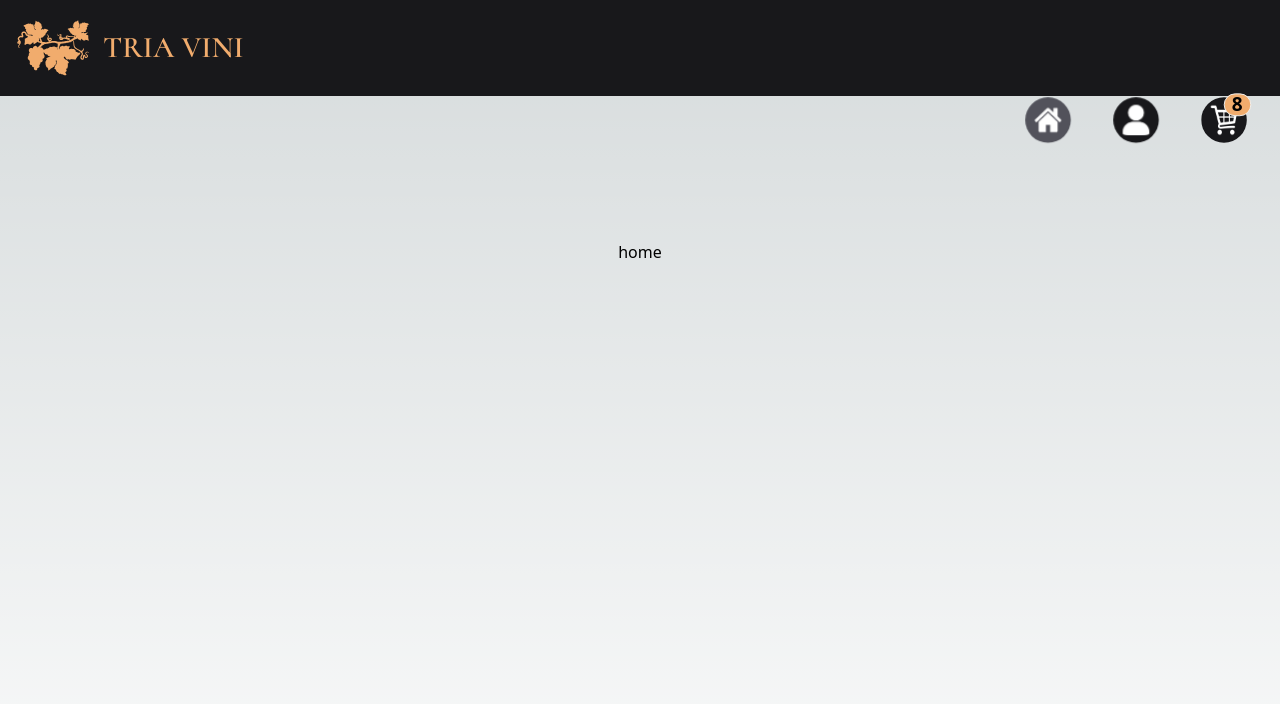
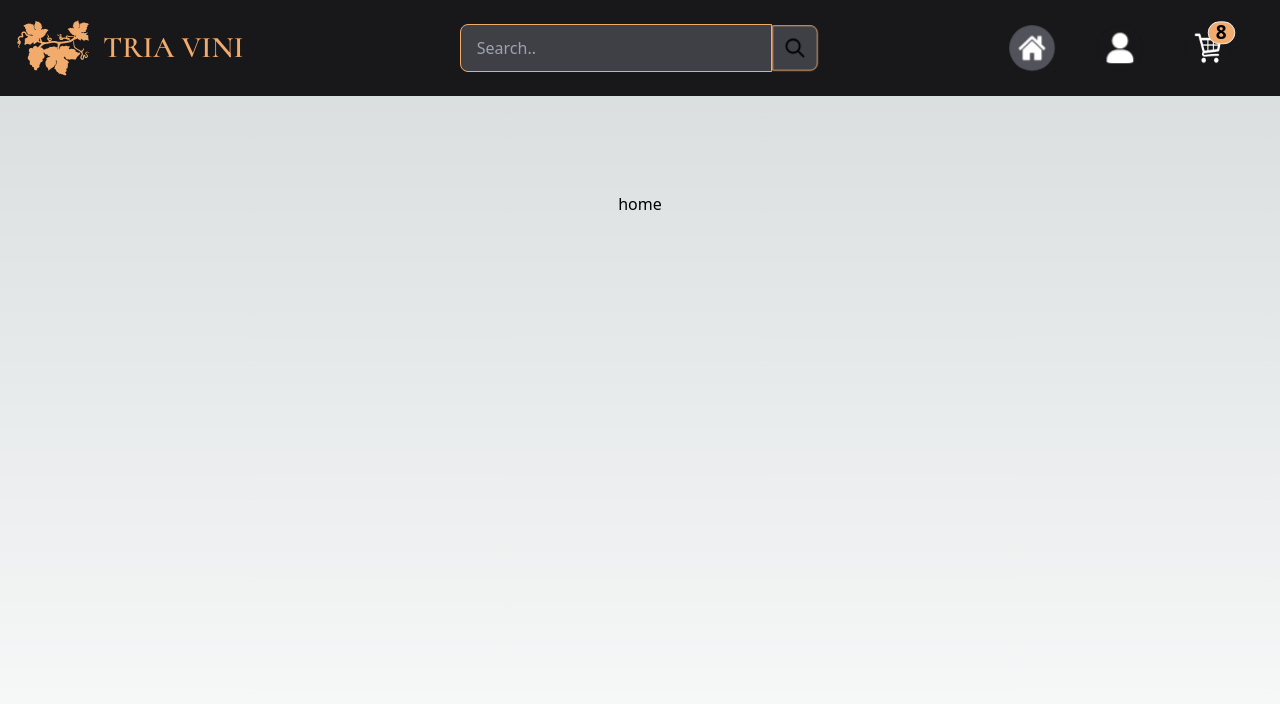
Before and after one commit to ZalwayJH/Tria-Vini, a Next.js app: page / in a window 1280 px wide. Shown: the top 704 px of the page. Built offline with nearby package versions, Linux system fonts and the light colour scheme.

Commit message:
added searchbar to lg navbar, still need to add it to the drawer for sm view

```diff
--- a/app/components/Navbar.jsx
+++ b/app/components/Navbar.jsx
@@ -22,7 +22,7 @@ const Navbar = () => {
   return (
     <header className={cormorant.variable}>
       <nav className="w-full">
-        <div className=" h-24 bg-zinc-900 flex flex-wrap items-center justify-between mx-auto p-4">
+        <div className=" h-24 bg-zinc-900 flex  items-center justify-between mx-auto p-4">
           <Link
             className="flex items-center"
             href="/"
@@ -39,12 +39,11 @@ const Navbar = () => {
               // fill={true}
               alt="Logo"
             />
-            <span class="self-center text-3xl font-semibold whitespace-nowrap text-tria-gold font-display">
+            <span className="self-center text-3xl font-semibold whitespace-nowrap text-tria-gold font-display">
               TRIA VINI
             </span>
           </Link>
-        </div>
-        {/* <SearchBar /> */}
+          <SearchBar />
           <NavList
             navItem={navItem}
             isMenuOpen={isMenuOpen}
@@ -52,6 +51,7 @@ const Navbar = () => {
             activePage={activePage}
             setActivePage={setActivePage}
           />
+        </div>
       </nav>
     </header>
   );
--- a/app/components/navbar components/Drawer.jsx
+++ b/app/components/navbar components/Drawer.jsx
@@ -7,23 +7,37 @@ const Drawer = ({ navItem, isMenuOpen, setIsMenuOpen, setActivePage }) => {
     <div className="drawer-end">
       <input id="my-drawer-3" type="checkbox" className="drawer-toggle" />
       <div className="flex-none lg:hidden">
-        <label htmlFor="my-drawer-3" className="btn btn-square btn-ghost">
+        <label htmlFor="my-drawer-3" className="btn btn-circle p-1 btn-ghost">
           <Image
             className="cursor-pointer"
             priority="true"
             src={"/images/Menu-Icon.png"}
             height={50}
             width={50}
-            alt="Burger menu"
+            alt="Drawer menu"
             onClick={() => {
               setIsMenuOpen(!isMenuOpen);
             }}
+            aria-label="Expand drawer button"
           />
         </label>
       </div>
       <div className="drawer-side">
         <label htmlFor="my-drawer-3" className="drawer-overlay"></label>
-        <ul className="menu p-4 w-80 h-full bg-zinc-800">
+        <ul className="menu p-4 w-80 h-full bg-zinc-800 ">
+          <div className="flex-row-reverse justify-between inline-flex">
+            <span className="h-7 text-xl underline cursor-pointer whitespace-nowrap text-blue-300  ">
+              Sign out
+            </span>
+            <Image
+              className="mb-2"
+              priority="true"
+              src="/images/Tria-Vini-Logo.svg"
+              width={75}
+              height={75}
+              alt="Logo"
+            />
+          </div>
           {navItem.map((item, i) => {
             return (
               <li
@@ -37,6 +51,7 @@ const Drawer = ({ navItem, isMenuOpen, setIsMenuOpen, setActivePage }) => {
                   href={item.href}
                   onClick={() => {
                     setActivePage(item.title);
+                    document.getElementById("my-drawer-3").click();
                   }}
                 >
                   <Image
--- a/app/components/navbar components/NavList.jsx
+++ b/app/components/navbar components/NavList.jsx
@@ -2,6 +2,7 @@ import React, { useState } from "react";
 import Link from "next/link";
 import Image from "next/image";
 import Drawer from "./Drawer";
+
 const NavList = ({
   navItem,
   isMenuOpen,
@@ -10,13 +11,17 @@ const NavList = ({
   setActivePage,
 }) => {
   return (
-    <div className="flex min-w-fit items-center justify-end mr-3">
+    <div className="flex min-w-fit items-center justify-end mr-3 ">
       <ul className="hidden list-none mx-5 flex-row justify-end gap-10 lg:flex ">
         {navItem.map((item, i) => {
           return (
-            <li key={i}>
+            <li
+              key={i}
+              className="tooltip tooltip-bottom"
+              data-tip={item.title}
+            >
               <Link
-                className={`btn btn-ghost btn-circle border-none mx-0 hover:bg-tria-gold flex-col-reverse items-center font-semibold ${
+                className={`btn btn-ghost btn-circle  border-none mx-0 hover:bg-tria-gold flex-col-reverse items-center font-semibold ${
                   activePage === item.title ? "bg-zinc-600" : "bg-zinc-900"
                 }`}
                 href={item.href}
@@ -33,7 +38,7 @@ const NavList = ({
                       src={`/images/${item.img}`}
                       alt={`${item.img}`}
                     />
-                    <span className="badge badge-lg text-black p-2 bg-tria-gold font-semibold text-xl indicator-item">
+                    <span className="badge badge-lg z-0 text-black p-2 bg-tria-gold font-semibold text-xl indicator-item">
                       8
                     </span>
                   </div>
--- a/app/components/navbar components/SearchBar.jsx
+++ b/app/components/navbar components/SearchBar.jsx
@@ -2,14 +2,29 @@ import React from "react";
 
 const SearchBar = () => {
   return (
-    <form className=" mx-auto w-6/12 justify-center px-3 md:px-auto ">
-      <div className="input-group">
+    <form className="hidden lg:flex ">
+      <div className="join ">
         <input
-          id="Search"
-          type="text"
-          placeholder="Search wines"
-          className="input justify-center rounded-3xl w-full bg-zinc-800 border-zinc-500"
+          className="input  border-tria-gold min-w-full  bg-zinc-700 join-item "
+          placeholder="Search.."
         />
+
+        <button className="btn btn-ghost btn-square hover:border-tria-gold border-tria-gold bg-zinc-700 join-item ">
+          <svg
+            xmlns="http://www.w3.org/2000/svg"
+            className="h-6 w-6"
+            fill="none"
+            viewBox="0 0 24 24"
+            stroke="currentColor"
+          >
+            <path
+              strokeLinecap="round"
+              strokeLinejoin="round"
+              strokeWidth="2"
+              d="M21 21l-6-6m2-5a7 7 0 11-14 0 7 7 0 0114 0z"
+            />
+          </svg>
+        </button>
       </div>
     </form>
   );
```
Lines whose indentation alone changed are shown as unchanged.
